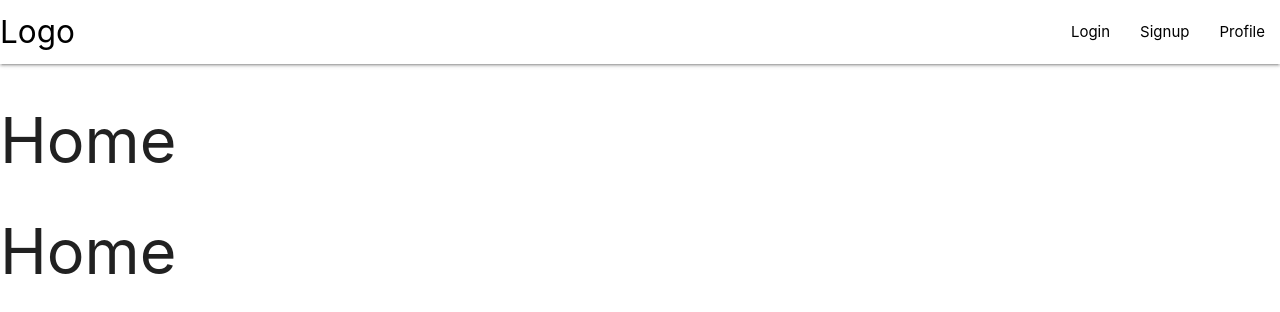
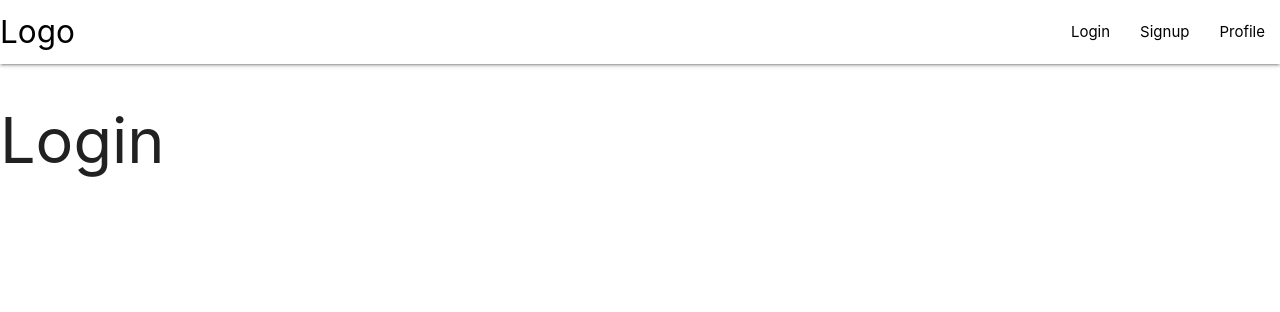
Before and after one commit to Baguswicaksono388/fe_instagram_clone, a React (Create React App) app: page /login in a window 1280 px wide. Shown: the top 312 px of the page. Built offline with nearby package versions, Linux system fonts and the light colour scheme.

Commit message:
Bagus [Dev] membenahi kesalahan di file App.js

```diff
--- a/src/App.js
+++ b/src/App.js
@@ -11,7 +11,7 @@ function App() {
   return (
     <BrowserRouter>
       <Navbar />
-      <Route path="/">
+      <Route exact path="/">
         <Home/>
       </Route>
       <Route path="/login">
--- a/src/components/screens/Login.js
+++ b/src/components/screens/Login.js
@@ -2,7 +2,7 @@ import React from 'react';
 
 const Login = () => {
     return(
-        <h1>Home</h1>
+        <h1>Login</h1>
     )
 }
 
```
